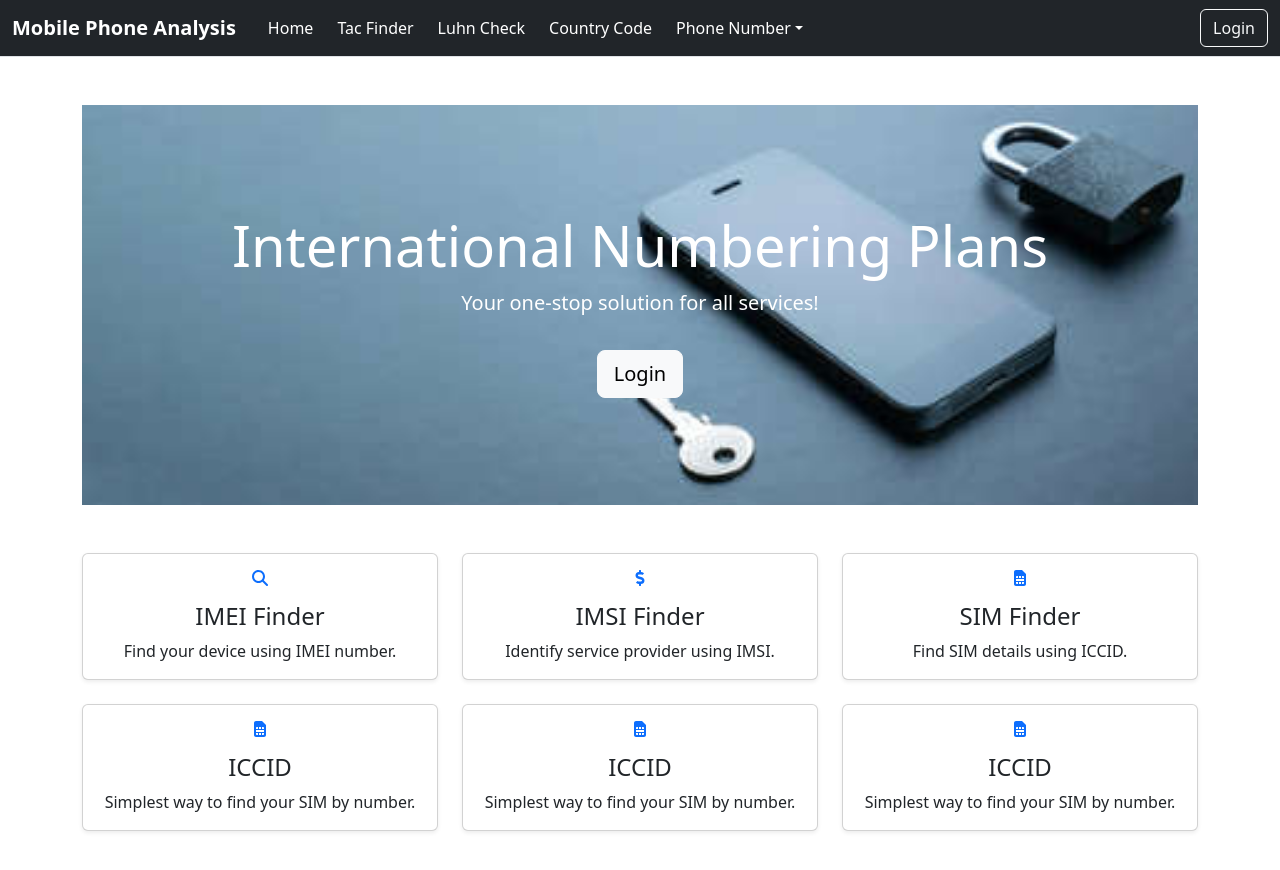
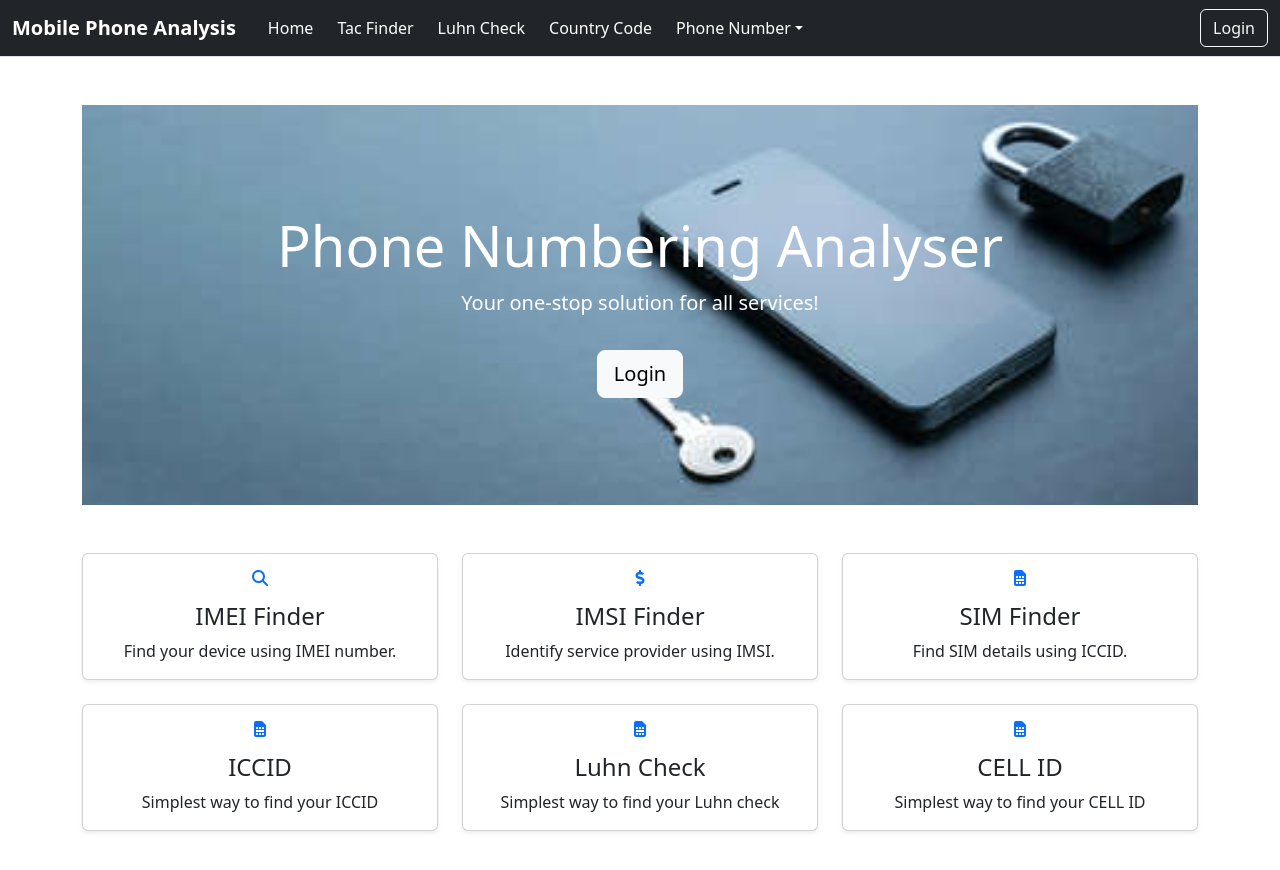
Before and after one commit to Yogesh187/Yogesh187.github.io, a React (Create React App) app: page / in a window 1280 px wide. Shown: the top 870 px of the page. Built offline with nearby package versions, Linux system fonts and the light colour scheme.

Commit message:
for changes

```diff
--- a/src/Pages/Home.js
+++ b/src/Pages/Home.js
@@ -44,7 +44,7 @@ const HomePage = () => {
         }}
       >
         <div>
-          <h1 className="display-4">International Numbering Plans</h1>
+          <h1 className="display-4">Phone Numbering Analyser</h1>
           <p className="lead">Your one-stop solution for all services!</p>
           {!isLoggedIn ? (
             <a href="/Login" className="btn btn-light btn-lg mt-3">
@@ -80,7 +80,7 @@ const HomePage = () => {
             </div>
           </div>
           <div className="col-4 mb-4">
-            <div className="card shadow-sm" onClick={() => handleNavigation("/Pages/SIM")} style={{ cursor: "pointer" }}>
+            <div className="card shadow-sm" onClick={() => handleNavigation("/Pages/PhoneNumberFind")} style={{ cursor: "pointer" }}>
               <div className="card-body">
                 <FaSimCard className="fa-3x text-primary mb-3" />
                 <h4 className="card-title">SIM Finder</h4>
@@ -94,7 +94,16 @@ const HomePage = () => {
               <div className="card-body">
                 <FaSimCard className="fa-3x text-primary mb-3" />
                 <h4 className="card-title">ICCID</h4>
-                <p className="card-text">Simplest way to find your SIM by number.</p>
+                <p className="card-text">Simplest way to find your ICCID</p>
+              </div>
+            </div>
+          </div>
+          <div className="col-4 mb-4">
+            <div className="card shadow-sm" onClick={() => handleNavigation("/Pages/LuhnCheck")} style={{ cursor: "pointer" }}>
+              <div className="card-body">
+                <FaSimCard className="fa-3x text-primary mb-3" />
+                <h4 className="card-title">Luhn Check</h4>
+                <p className="card-text">Simplest way to find your Luhn check</p>
               </div>
             </div>
           </div>
@@ -102,17 +111,8 @@ const HomePage = () => {
             <div className="card shadow-sm" onClick={() => handleNavigation("/Pages/Tacfinder")} style={{ cursor: "pointer" }}>
               <div className="card-body">
                 <FaSimCard className="fa-3x text-primary mb-3" />
-                <h4 className="card-title">ICCID</h4>
-                <p className="card-text">Simplest way to find your SIM by number.</p>
-              </div>
-            </div>
-          </div>
-          <div className="col-4 mb-4">
-            <div className="card shadow-sm" onClick={() => handleNavigation("/Pages/Tacfinder")} style={{ cursor: "pointer" }}>
-              <div className="card-body">
-                <FaSimCard className="fa-3x text-primary mb-3" />
-                <h4 className="card-title">ICCID</h4>
-                <p className="card-text">Simplest way to find your SIM by number.</p>
+                <h4 className="card-title">CELL ID</h4>
+                <p className="card-text">Simplest way to find your CELL ID</p>
               </div>
             </div>
           </div>
--- a/src/Pages/LuhnCheck.js
+++ b/src/Pages/LuhnCheck.js
@@ -42,13 +42,13 @@ export const LuhnCheck = () => {
       <div className="card shadow-lg p-4">
         <h1 className="text-primary text-center">Luhn Check Digit Calculator</h1>
         <div className="mb-3">
-          <label className="form-label">Enter IMEI Digits:</label>
+          <label className="form-label">Enter the Digits:</label>
           <input
             type="text"
             className="form-control"
             value={imei}
             onChange={handleChange}
-            placeholder="Enter IMEI"
+            placeholder="Enter Digits"
           />
         </div>
         {checkDigit !== null && imei.length > 0 && (
--- a/src/Pages/PhoneNumberFind.js
+++ b/src/Pages/PhoneNumberFind.js
@@ -27,7 +27,9 @@ const PhoneNumberFinder = () => {
             setResult({
                 phone_number: response.data.phone_number,
                 country: response.data.country,
-                carrier: response.data.carrier
+                carrier: response.data.carrier,
+                network_code: response.data.network_code,
+                sequence_number: response.data.sequence_number
             });
         } catch (err) {
             console.error("API Error:", err);
@@ -54,7 +56,7 @@ const PhoneNumberFinder = () => {
                     <input
                         type="text"
                         className="form-control"
-                        placeholder="Enter mobile number (e.g., +447111)"
+                        placeholder="Enter the Full Mobile Number (e.g., +44 7111)"
                         value={mobileNumber}
                         onChange={(e) => setMobileNumber(e.target.value)}
                     />
@@ -81,6 +83,8 @@ const PhoneNumberFinder = () => {
                                 <td>{result.phone_number}</td>
                                 <td>{result.country}</td>
                                 <td>{result.carrier}</td>
+                                <td>{result.network_code}</td>
+                                <td>{result.sequence_number}</td>
                             </tr>
                         </tbody>
                     </table>
```
